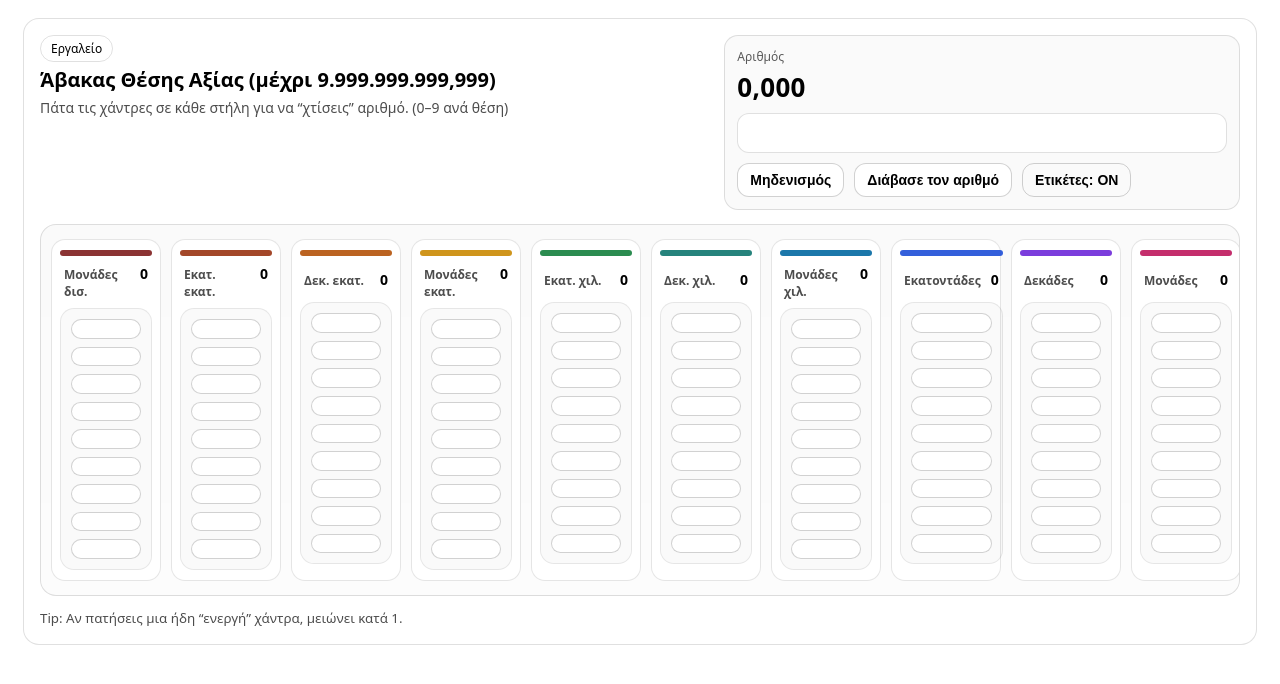
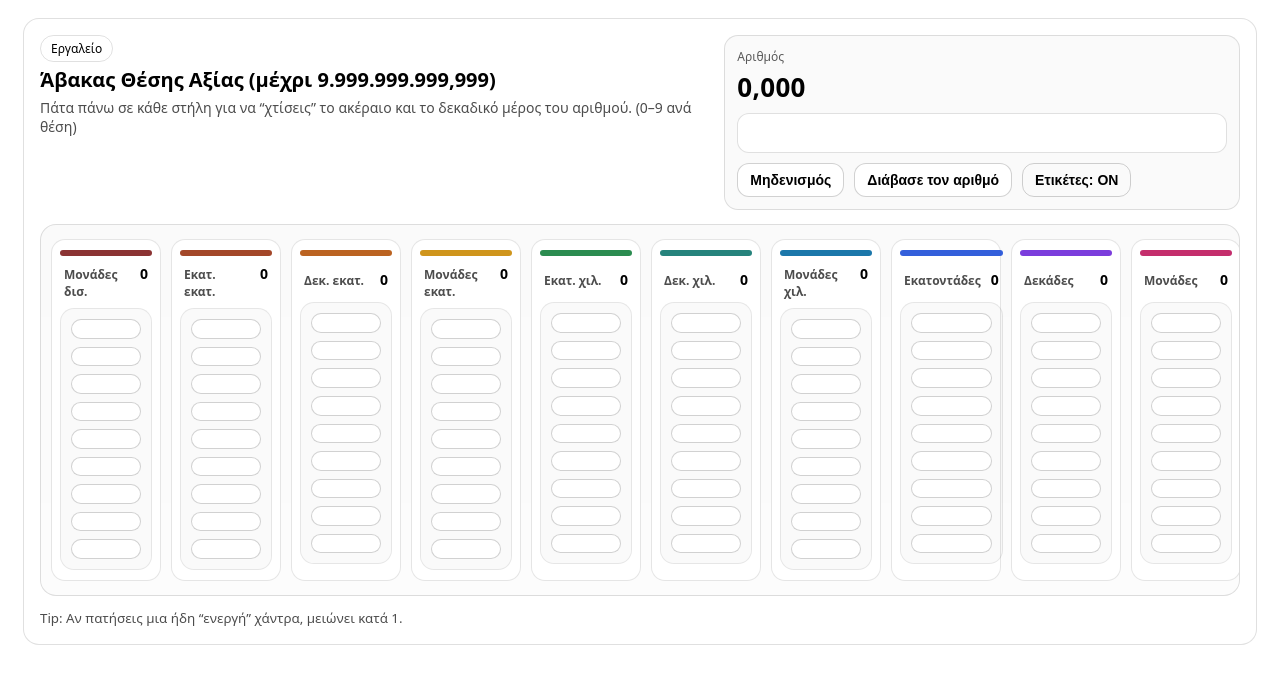
Before and after one commit to Dimilongi82/charismakis-app, a plain HTML site: page tools/abacus/index.html in a window 1280 px wide. Drawn offline with Linux system fonts and the light colour scheme.

Commit message:
Update instructions for using the abacus tool

```diff
--- a/tools/abacus/index.html
+++ b/tools/abacus/index.html
@@ -107,7 +107,7 @@
       <div>
         <span class="badge">Εργαλείο</span>
         <h1>Άβακας Θέσης Αξίας (μέχρι 9.999.999.999,999)</h1>
-        <p class="sub">Πάτα τις χάντρες σε κάθε στήλη για να “χτίσεις” αριθμό. (0–9 ανά θέση)</p>
+        <p class="sub">Πάτα πάνω σε κάθε στήλη για να “χτίσεις” το ακέραιο και το δεκαδικό μέρος του αριθμού. (0–9 ανά θέση)</p>
       </div>
 
       <div class="panel">
```
